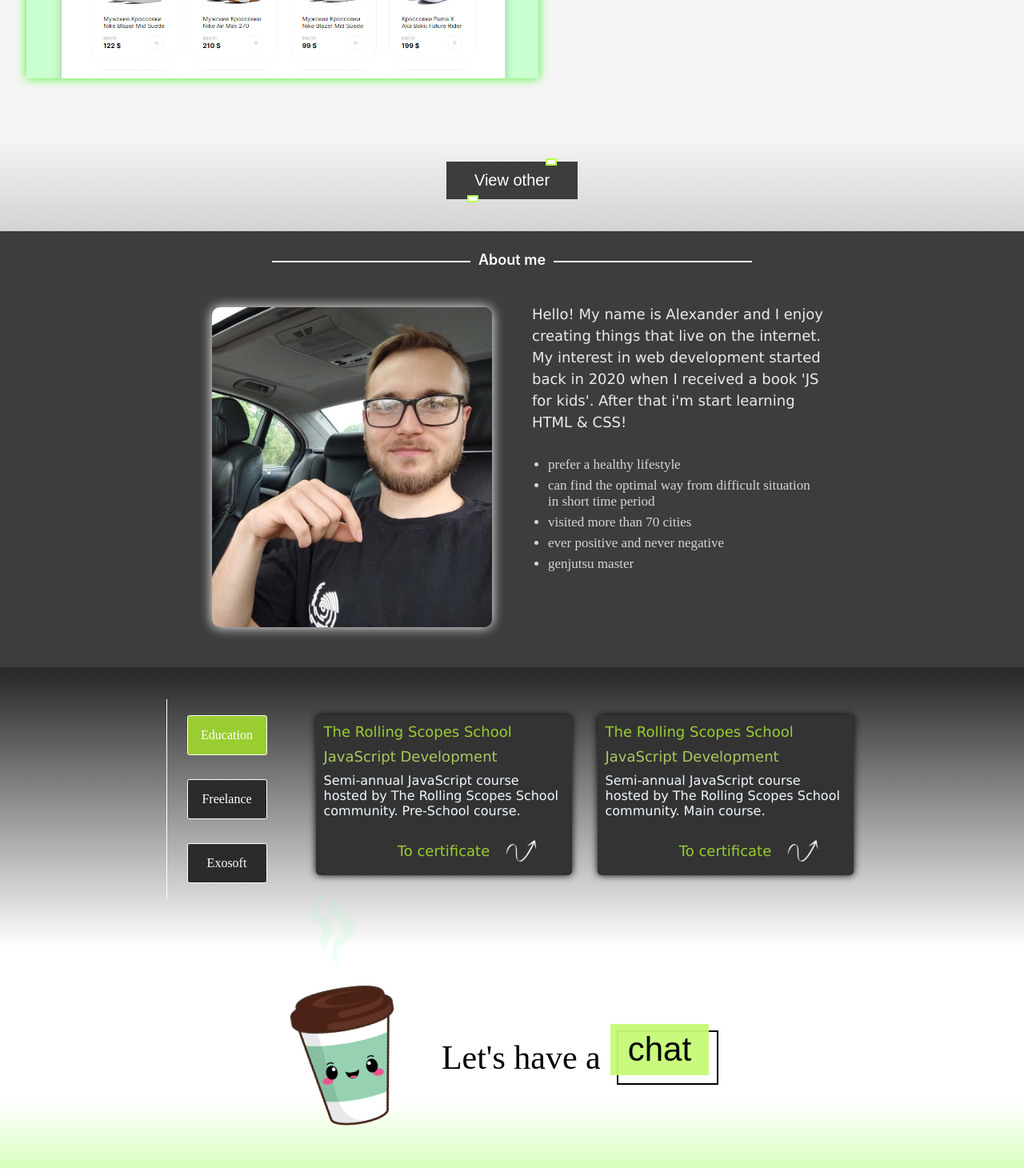
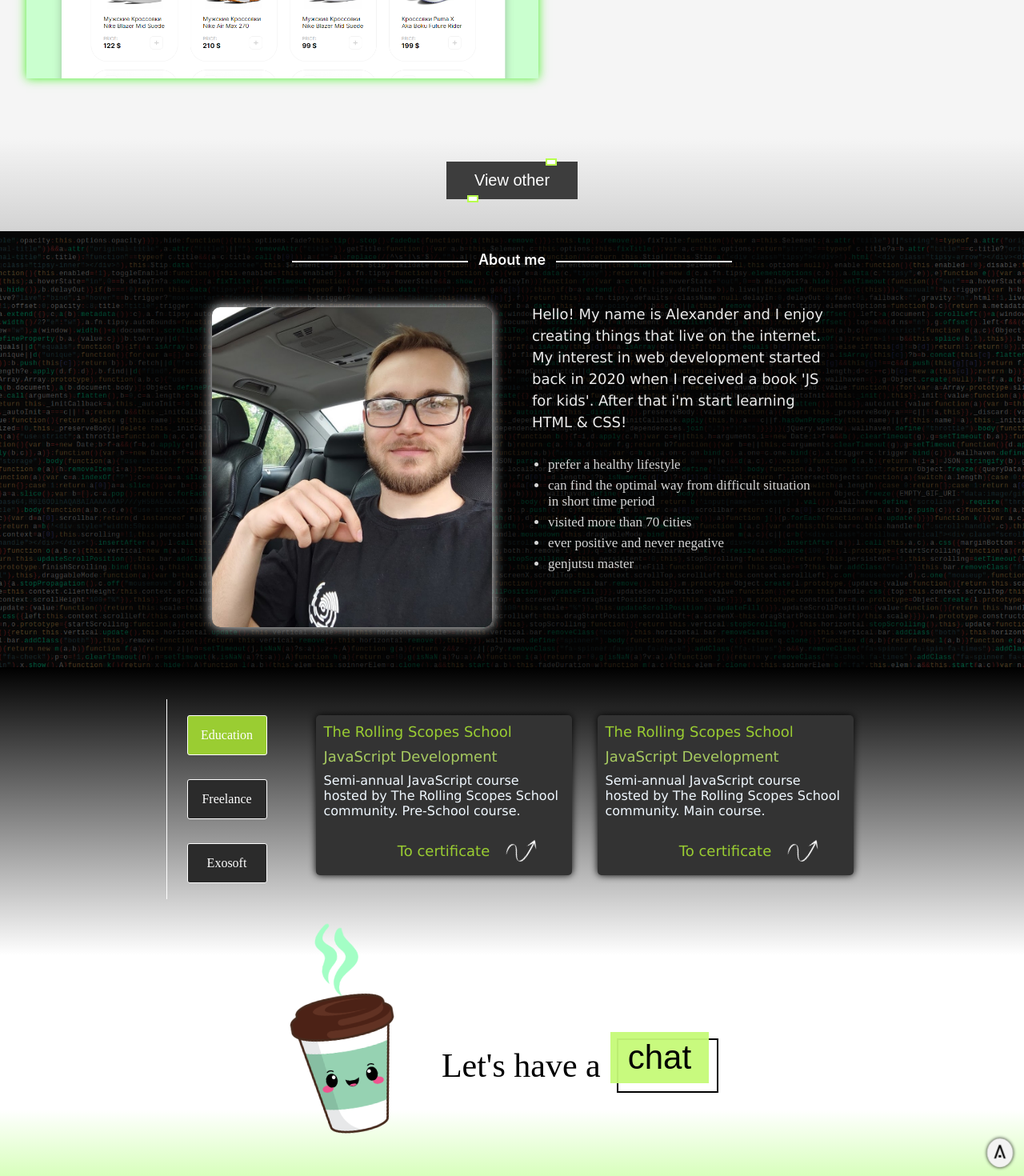
Before and after one commit to kettl96/promo-site, a React (Create React App) app in the folder promo/: page / in a window 1280 px wide. Shown: the part 2358-3828 px from the top of the page at 80% size. Built offline with nearby package versions, Linux system fonts and the light colour scheme; the HTML template or start-up script is replaced by a standard one.

Commit message:
feat: add new about-style

```diff
--- a/promo/src/about/About.module.css
+++ b/promo/src/about/About.module.css
@@ -1,7 +1,28 @@
 .wrapper {
   position: relative;
   z-index: 5;
-  background-color: rgb(61, 61, 61);
+  background-color: rgb(0, 0, 0);
+  overflow: hidden;
+}
+.imgBack {
+  background-image: url('../assets/aboutBack.png');
+  background-size: cover;
+  position: absolute;
+  height: 62%;
+  width: 102%;
+  z-index: -1;
+  opacity: 0.35;
+  left: -9px;
+}
+.back {
+  position: absolute;
+  height: 62%;
+  min-width: 900px;
+  background-color: rgba(0, 0, 0, 0.52);
+  z-index: -1;
+  box-shadow: 0 0 160px black;
+  left:50%;
+  transform:translate(-50%);
 }
 .aboutWrapper {
   width: 100%;
@@ -19,8 +40,8 @@
 .imgWrapper {
   position: relative;
   overflow: hidden;
-  /* height: 500px; */
   width: 350px;
+  height: 400px;
   display: flex;
   margin: 20px;
   border: none;
@@ -48,10 +69,18 @@
   padding-top: 25px;
   cursor: default;
 }
-.titleLine {
+.titleLine1 {
   border-bottom: 2px solid rgb(255, 255, 255);
   margin-top: 12px;
-  width: 600px;
+  margin-left: -330px;
+  width: 220px;
+  position: absolute;
+}
+.titleLine2 {
+  border-bottom: 2px solid rgb(255, 255, 255);
+  margin-top: 12px;
+  margin-right: -330px;
+  width: 220px;
   position: absolute;
 }
 
@@ -60,7 +89,6 @@
   color: rgb(255, 255, 255);
   font-weight: 600;
   font-size: 18px;
-  background-color: rgb(61, 61, 61);
   height: 30px;
   padding: 0 10px;
 }
--- a/promo/src/about/About.tsx
+++ b/promo/src/about/About.tsx
@@ -35,9 +35,12 @@ const About = () => {
 
   return (
     <div className={s.wrapper} id={'about'}>
+      <div className={s.imgBack}></div>
+      <div className={s.back}></div>
         <div className={s.titleWrapper}>
+          <div className={s.titleLine1}></div>
           <div className={s.title}>About me</div>
-        <div className={s.titleLine}></div>
+          <div className={s.titleLine2}></div>
         </div>
         <div className={s.aboutWrapper}>
           <div className={s.imgWrapper}>
--- a/promo/src/about/work/Work.module.css
+++ b/promo/src/about/work/Work.module.css
@@ -3,11 +3,11 @@
   z-index: 5;
   /* height: 400px; */
   background: rgb(255,255,255);
-background: linear-gradient(0deg, rgba(255,255,255,1) 0%, rgba(43,43,43,1) 97%);
+  background: linear-gradient(0deg, rgba(255,255,255,1) 0%, rgb(0, 0, 0) 100%);
   padding-bottom: 50px;
   display: flex;
   justify-content: center;
-  min-height: 300px;
+  min-height: 310px;
 }
 
 .buttons {
@@ -151,3 +151,14 @@ background: linear-gradient(0deg, rgba(255,255,255,1) 0%, rgba(43,43,43,1) 97%);
     background-color: white;
     transition: width 0.5s;
 }
+.description {
+  padding: 10px 15px;
+
+}
+.date {
+  margin: 15px 0;
+}
+.tech {
+  margin: 15px 0 0 0;
+  /* color: rgb(34, 34, 34); */
+}
--- a/promo/src/about/work/Work.tsx
+++ b/promo/src/about/work/Work.tsx
@@ -65,7 +65,21 @@ const Work = () => {
       }
       {display === 'Exosoft' &&
         <div className={s.contentWrapper}>
-          <div className={s.exoLink}>Frontend Developer<a href="https://exosoft.dev/">@ Exosoft</a></div>
+          <div className={s.exoLink}>Frontend Developer
+            <a href="https://exosoft.dev/" target='_blank' rel="noreferrer">@ Exosoft</a>
+          </div>
+          <div className={s.date}>March 2022 - Present</div>
+          <div className={s.description}>
+            <div>
+              - Project: <br />
+              An application for a large equipment logistics rental company. His movements.
+              Project calendar. A framework system for alerting equipment linked to an application and notifying customers.
+            </div>
+            <div className={s.tech}>
+              - Environment: <br />
+              React, Redux Toolkit, Redux Persist, TypeScript, Mui, React Hook Form, Eslint, Axios, MUI
+            </div>
+          </div>
         </div>
       }
     </div>
--- a/promo/src/chat/Chat.module.css
+++ b/promo/src/chat/Chat.module.css
@@ -4,7 +4,7 @@
   justify-content: center;
   padding: 50px 0;
   background: rgb(216,255,188);
-background: linear-gradient(0deg, rgba(216,255,188,1) 0%, rgba(255,255,255,1) 30%);
+  background: linear-gradient(0deg, rgba(216,255,188,1) 0%, rgba(255,255,255,1) 30%);
 }
 .wrapper img {
   transform: rotate(-10deg);
@@ -17,12 +17,10 @@ background: linear-gradient(0deg, rgba(216,255,188,1) 0%, rgba(255,255,255,1) 30
   display: flex;
   font-size: 42px;
   font-family: 'Comic Neue', cursive;
-
 }
 .btn {
   border: 2px solid black;
   margin: 0 0 0 20px;
-
 }
 .btn button {
   font-size: 42px;
@@ -35,34 +33,60 @@ background: linear-gradient(0deg, rgba(216,255,188,1) 0%, rgba(255,255,255,1) 30
 .btn button:hover {
   cursor: pointer;
   transform: translate(0, 0);
-
 }
 .smoke {
-  z-index: 5;
+  z-index: 10;
   height: 100px;
   top: -40px;
   margin-left: -15px;
   position: absolute;
-  animation: myOrbit 7s linear infinite;
+  animation: myOrbit 5s linear infinite;
+}
+.top {
+  position: absolute;
+  text-decoration: none;
+  color: black;
+  font-size: 30px;
+  right: 10px;
+  bottom: 10px;
+  border-radius: 50%;
+  background-color: rgb(243, 243, 243);
+  box-shadow: 0 0 5px black;
+  animation: up 2s linear infinite;
 
+}
+.top div {
+  position: relative;
+  top: -2px;
+  left: 6px;
+  width: 40px;
 }
 @keyframes myOrbit {
   0% {
     opacity: 0;
     transform: rotate(0deg) translateY(0);
-
   }
-  25% {
+  20% {
     opacity: 1;
-    transform: rotate(-8deg) translateY(-5px);
+    transform: rotate(-5deg) translateY(-3px);
   }
   50% {
     opacity: 0.7;
-    transform: rotate(0deg) translateY(-15px);
+    transform: rotate(1deg) translateY(-12px);
   }
   100% {
-    transform: rotate(-10deg) translateY(-35px);
+    transform: rotate(-7deg) translateY(-35px);
     opacity: 0;
-
   }
 }
+@keyframes up {
+  0% {
+    transform: rotate(90deg) translateX(0) scale(0.9);
+  }
+  50% {
+    transform: rotate(90deg) translateX(-5px) scale(0.9);
+  }
+  100% {
+    transform: rotate(90deg) translateX(0px) scale(0.9);
+  }
+}
--- a/promo/src/chat/Chat.tsx
+++ b/promo/src/chat/Chat.tsx
@@ -13,11 +13,11 @@ const Chat = () => {
         <div>Let's have a</div>
         <div className={s.btn}>
           <a href="mailto:kettl110e4@gmail.com" target='_blank' rel="noreferrer">
-
             <button>chat</button>
           </a>
         </div>
       </div>
+      <a href="#top" className={s.top}><div>&#8918;</div></a>
     </div>
   )
 }
--- a/promo/src/header/Header.tsx
+++ b/promo/src/header/Header.tsx
@@ -5,7 +5,7 @@ import mailImg from '../assets/mail.png'
 
 const Header = () => {
   return (
-    <header className={s.header}>
+    <header className={s.header} id={'top'}>
       <div className={s.logoWrapper}>
         <div className={s.logo}></div>
         <div className={s.logoText}>AN</div>
--- a/promo/src/project/other/Other.module.css
+++ b/promo/src/project/other/Other.module.css
@@ -9,6 +9,7 @@
   background: white;
   margin-top: 10px;
   /* border: 1px solid black; */
+  overflow-y: scroll;
 }
 
 .visible {
--- a/promo/src/project/other/Other.tsx
+++ b/promo/src/project/other/Other.tsx
@@ -16,7 +16,9 @@ const Other: React.FC<OtherPropsType> = ({ opened, close }) => {
               <div className={s.img}><img src={card.img} alt="" /></div>
               <div className={s.name}>{card.name}</div>
               <div className={s.text}>{card.text}</div>
-              <a className={s.link} href={card.link} >Visit</a>
+              <a className={s.link} href={card.link} target='_blank' rel="noreferrer" >
+                Visit
+              </a>
             </div>
           )
         })}
```
Also changed, not shown: promo/src/assets/aboutBack.png (added). Lines whose indentation alone changed are shown as unchanged.
